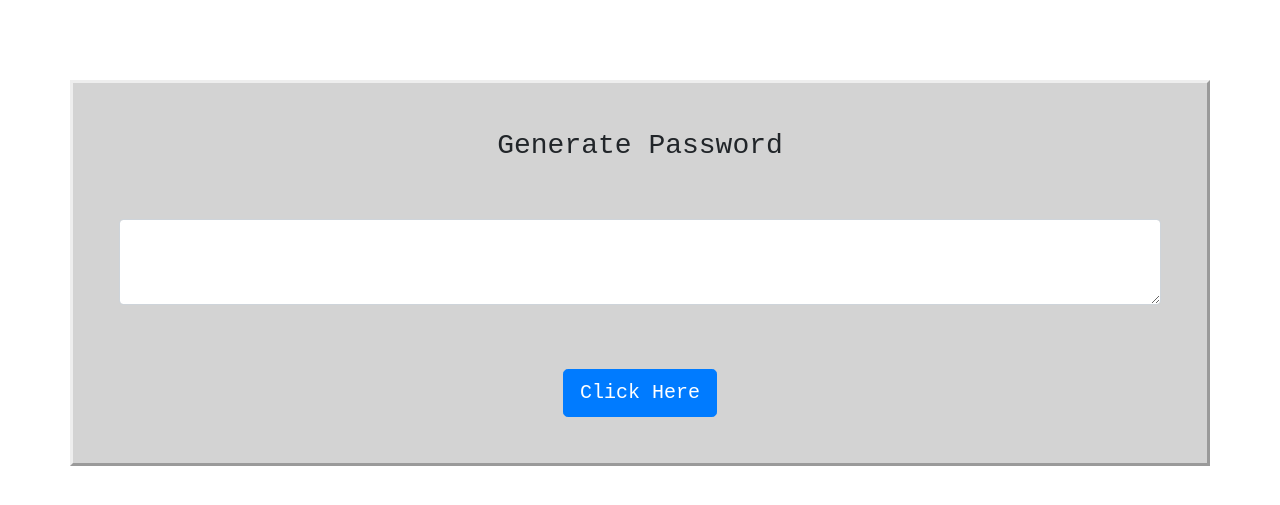
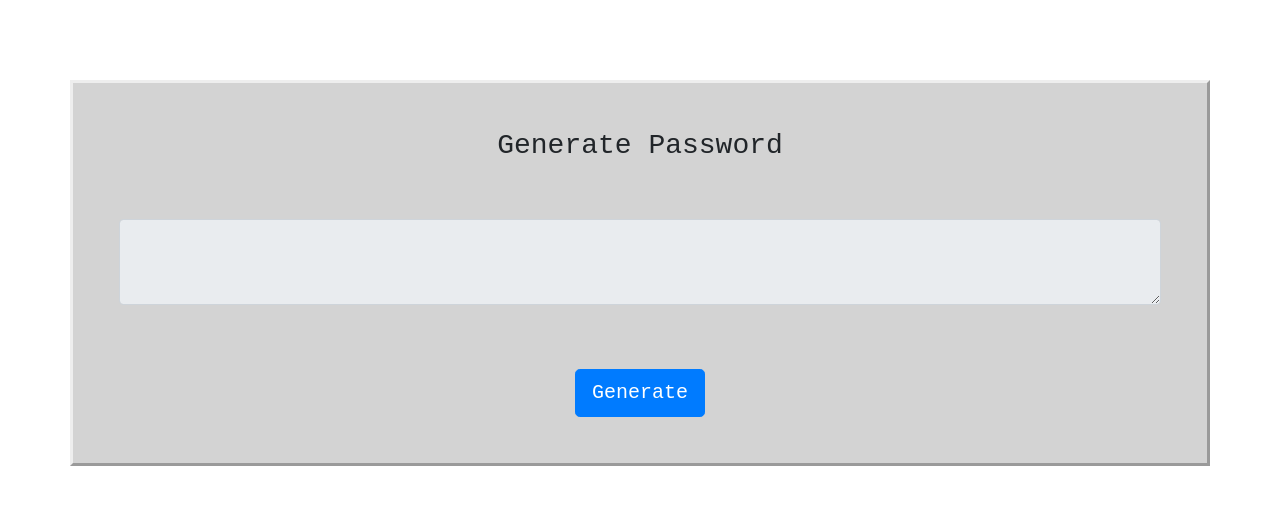
Before and after one commit to Bekah110516/Password-generator, a plain HTML site: page index.html in a window 1280 px wide. Shown: the part 61-566 px from the top of the page. Drawn offline with nearby package versions, Linux system fonts and the light colour scheme.

Commit message:
completed

```diff
--- a/index.html
+++ b/index.html
@@ -46,13 +46,12 @@
                     <!--<input type="textar" id="display">-->
                     <div class="form-group">
                         <label for="textarea"></label>
-                        <textarea type="text" class="form-control" name="password-window" id="display"
+                        <textarea readonly placeholder= "Your secure password"  type="text" class="form-control" name="password-window" id="display"
                             rows="3"> </textarea>
                     </div>
                     <br />
                     <br />
-
-                    <button onClick="generate()" type="button" class="btn btn-primary btn-lg">Click Here</button>
+                    <button  type="button" onclick= "generatePassword()" class="btn btn-primary btn-lg" id="button">Generate</button>
 
                 </div>
             </div>
--- a/script.js
+++ b/script.js
@@ -1,20 +1,88 @@
+
+//My pseudocode:
+//1. prompt("Choose a password length between 8 and 128.");
+//2. if.... var userLength = true, console.log user length input, else...alert ("Incorrect length!")
+//4. confirm ("Would you like letters?") if.... var confirmLetters then console.log "yes" , else... console.log "null"
+//5. confirm ("Would you like numbers?") if... var confirmNum then console.log "yes", else... console.log "null"
+//6. confirm ("Would you like special characters?") if... var confirmChar then console.log "yes", else... console.log "null"
+//7. function generate () called with var userInput? or var confirm"""'s? parameters.
+//8. Results (var password ) logged to console and displayed in text area.
+
+//declaring an object containing 3 user choices:
+
+/*function generatePassword() {
+
+    var lowerCase = "abcdefghijklmnopqrstuvwxyz";
+    var upperCase = "ABCDEFGHIJKLMNOPQRSTUVWXYZ'";
+    var passwordLength = 8;
+    var specialSymbols = "!#$%&'()*+,-./:;<=>?@[\]^_`{|}~";
+
+
+    var generate = document.getElementById("button");
+    var password = document.getElementById("display");
+    var yourPassword = " ";
+
+    var passwordLength = prompt("Choose a password length beween 8 and 128 characters long");
+    if (passwordLength > 7.9 && passwordLength < 128.1) {
+        passwordLength = Math.round(passwordLength);
+        alert(passwordLength + " is your new password character length")
+    ;
+    if (passwordLength = null[console.log("no user length input")]) alert("Must choose a password length")
+    /*else {
+               alert("Invalid entry your new password will be set to 10 characters long");
+               passwordLength = 10;
+           }*/
+
+   /* var upperCase = confirm("Would you like your password to contain upper case letters?");
+    if (upperCase.confirm [console.log("Include upper case letters")])
+
+        var specialSymbols = confirm("Would you like special characters included in password?");
+    if (specialSymbols.confirm = true(console.log("Include special characters.")));
+
+
+}
+
+}*/
 
 
 
 
-function generate() {
-
-    var passwordValues = "!#$%&'()*+,-./:;<=>?@[\]^_`{|}~ABCDEFGHIJKLMNOPQRSTUVWXYZabcdefghijklmnopqrstuvwxyz";
-    //prompt("Choose a password length between 8 and 128.");
-    //if statement here?
-    var password = "";
-    for (var i = 8; i <= 128; i++) {
-        //var userPass = Math.floor((Math.random() * passwordValues.length) + 0);
-        password = password + passwordValues.charAt(Math.floor(Math.random() * Math.floor(passwordValues.length - 1)));
+//generate random password function
+function generatePassword() {
+    var length = Number(prompt("How many characters would you like your password be? Please enter a digit between 8 and 128"));
+    length = parseInt(length);
+    if (length < 8 || length > 128 || !length) { // !length (is length falsey)
+      alert("Please choose a correct number length!!");
+      generatePassword();
+      return
+      // exits function
     }
-
-    console.log(password);
-    document.getElementById("display").innerHTML = password;
-
-
-}
+    // use confirm statements to eval true or false
+    var upperCase = confirm("Do you want your password to include have uppercase letters?");
+    var lowerCase = confirm("Do you want your password to include lowercase letters?");
+    var numbers = confirm("Do you want your password to include numeric characters?");
+    var specialChar = confirm("Do you want your password to include special characters?");
+    //create characterType and set character set based on user input = characterSet
+    var userChoice = "";
+    // use "if" statements and confirm w/boolean
+    if (lowerCase === true) {
+      userChoice = userChoice + "abcdefghijklmnopqrstuvwxyz";
+    }
+    if (upperCase === true) {
+      userChoice = userChoice + "ABCDEFGHIJKLMNOPQRSTUVWXYZ";
+    }
+    if (numbers === true) {
+      userChoice = userChoice + "0123456789";
+    }
+    if (specialChar === true) {
+      userChoice = userChoice + " !\"#$%&'()*+,-./:;<=>?@[\]^_`{|}~";
+    }
+    //return value
+    var passWord = "";
+    for (var i = 0; i < length; i++) {
+      //picks characters within characterSet at index of random number
+      passWord += userChoice.charAt(Math.floor(Math.random() * userChoice.length));
+    }
+    var button = document.getElementById("btn btn-primary btn-lg");
+    document.getElementById("display").value = passWord;
+  }
--- a/style.css
+++ b/style.css
@@ -1,6 +1,5 @@
 .nav-text {
     font-family: monospace;
-
 }
 
 .container {
@@ -10,14 +9,8 @@
     border-style: outset;
     background-color: lightgrey;
     font-family: monospace;
-
-
-}
-
-.content{
-
 }
 
 #display {
-
+    overflow-wrap: break-word;
 }
```
Also changed, not shown: 1 other file.
